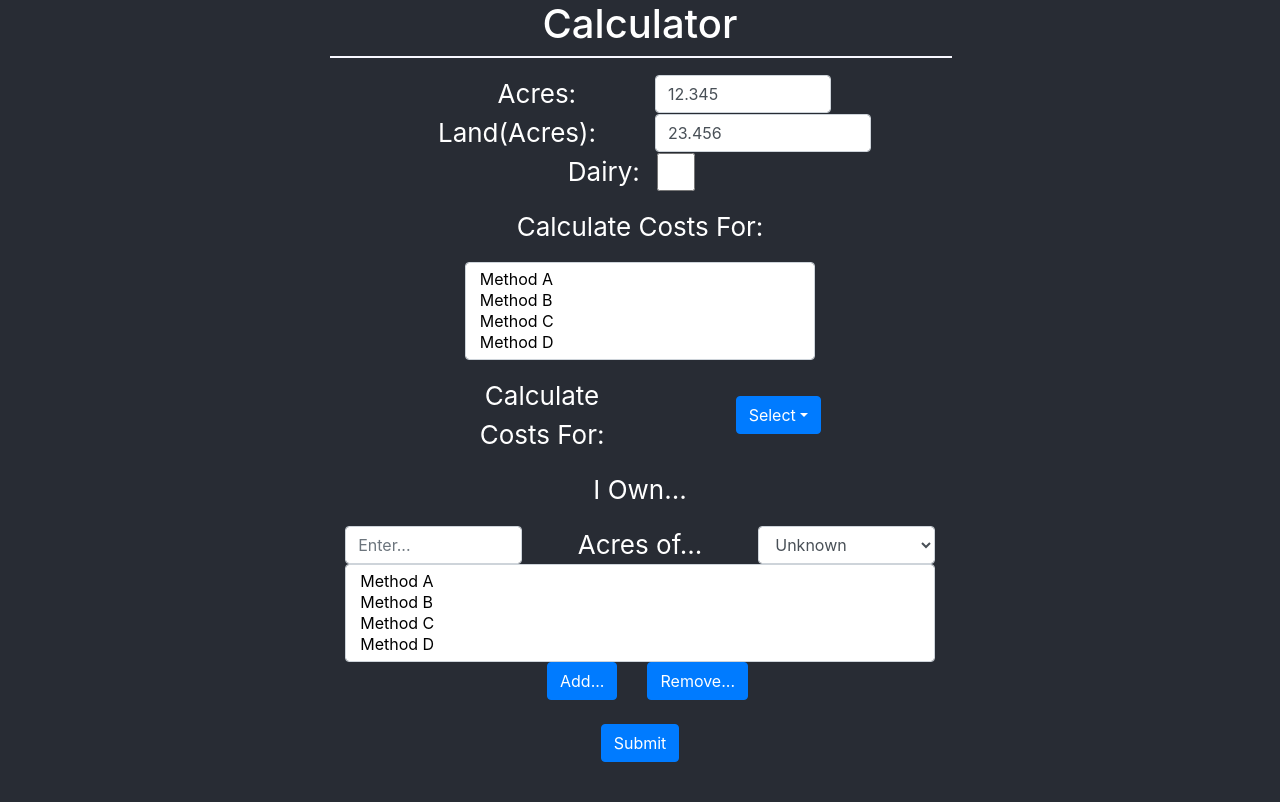
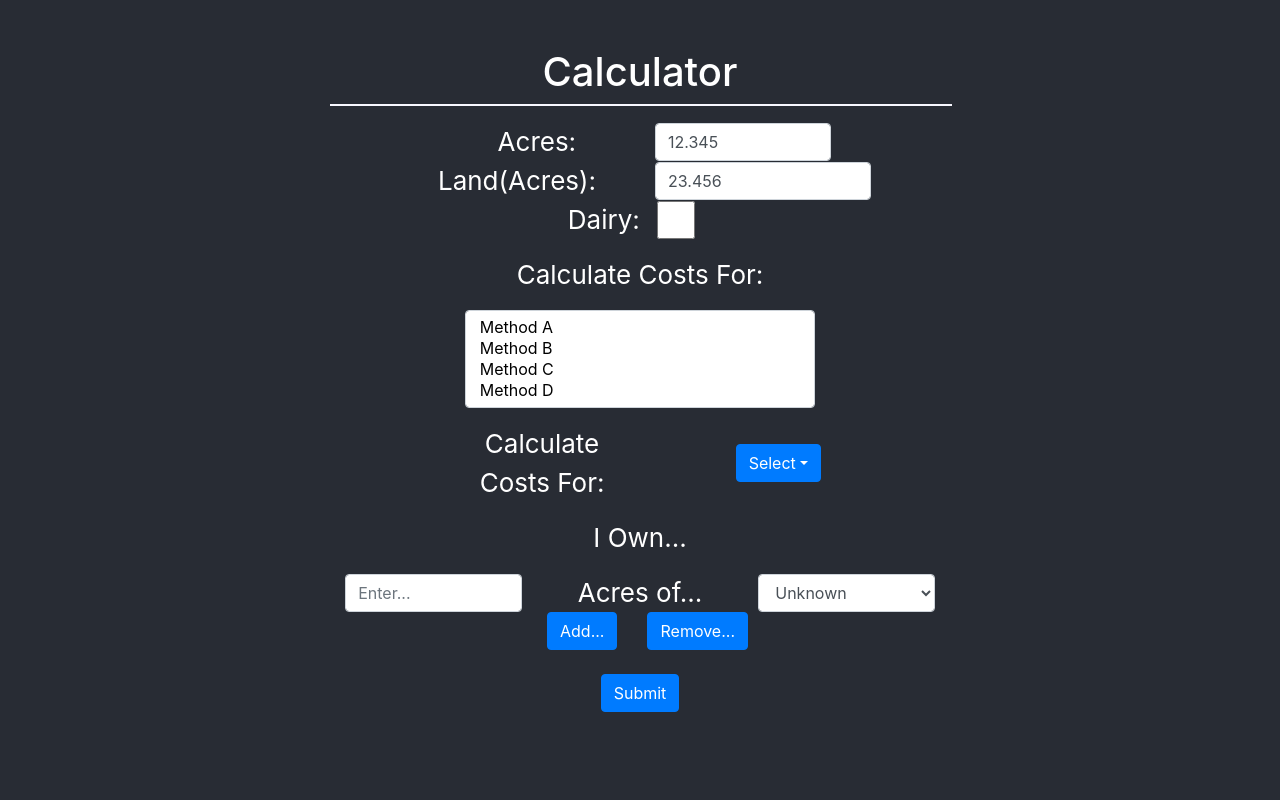
Before and after one commit to Niles-Lab/Farmers_Calculator, a React (Create React App) app: page / in a window 1280 px wide. Built offline with nearby package versions, Linux system fonts and the light colour scheme.

Commit message:
Implementing Dynamic Elements

```diff
--- a/src/Form.js
+++ b/src/Form.js
@@ -3,7 +3,7 @@ import { Form, Dropdown, ButtonGroup, Col, Row, Container, Button } from 'react-
 import CropInput from './CropInput.jsx'
 
 
-let crops = 1;
+let cropCount = 1;
 let MAX_CROPS = 10;
 
 class CalcForm extends React.Component {
@@ -17,8 +17,6 @@ opts = { // Calculate Options for "Category": ["Methods..."]
 	};
 
 
-
-
 state = {
 	acres: 12.345,
 	land: 23.456,
@@ -26,23 +24,10 @@ state = {
 	name: "Nedrick",
 	method: [],
 	selected: [],
-	crops: {},
+	crops: [{type: 'Unknown', amount: 100}],
 	cropArr: []
 };
 
-addCrop() {
-	if(crops < MAX_CROPS) { // Max of 10 crops
-		crops++;
-	}
-	console.log(crops);
-	return React.createElement(CropInput);
-}
-removeCrop() {
-	if(crops > 1) {
-		crops--;
-	}
-	console.log(crops);
-}
 
 constructor(props) {
 	super(props);
@@ -84,6 +69,37 @@ handleSubmit(event) {
 	event.preventDefault();
 	console.log(this.state);
 }
+
+addCrop() {
+
+	if(cropCount >= MAX_CROPS) { // Max of 10 crops
+		return;
+	}
+
+	const crops = [...this.state.crops,
+					{type: 'Unknown', amount: 100}
+					];
+	this.setState({
+		crops,
+	});
+	cropCount++;
+	console.log(this.state.crops);
+
+}
+removeCrop() {
+
+	if(cropCount <= 1) {
+		return;
+	}
+	this.setState({
+		crops: this.state.crops.filter(d => d.count <= cropCount),
+	});
+	cropCount--;
+
+	console.log(this.state.crops);
+}
+
+
 
 render() {
 	return (
@@ -210,16 +226,7 @@ render() {
 
 				<Container>
 					<CropInput onChange={this.handleInputChange} name="crops" />
-					<Form.Control as="select" multiple
-						name="method"
-						type="select"
-						onChange={this.handleInputChange}>
-						{this.options.map(option => ( // Map state options to multi-select
-							<option key={option} value={option}>
-								{option}
-							</option>
-						))}
-					</Form.Control>
+
 				</Container>
 
 					<Row className="rightAlgn">
```
